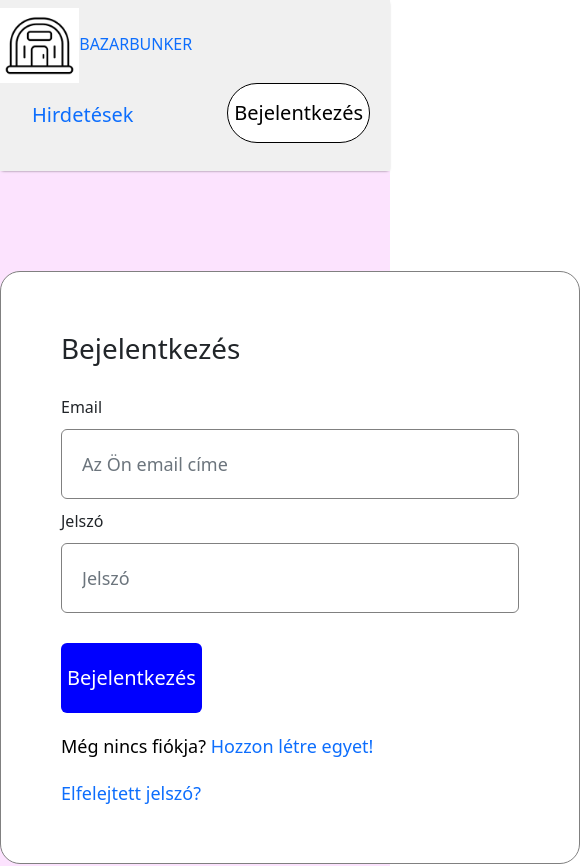
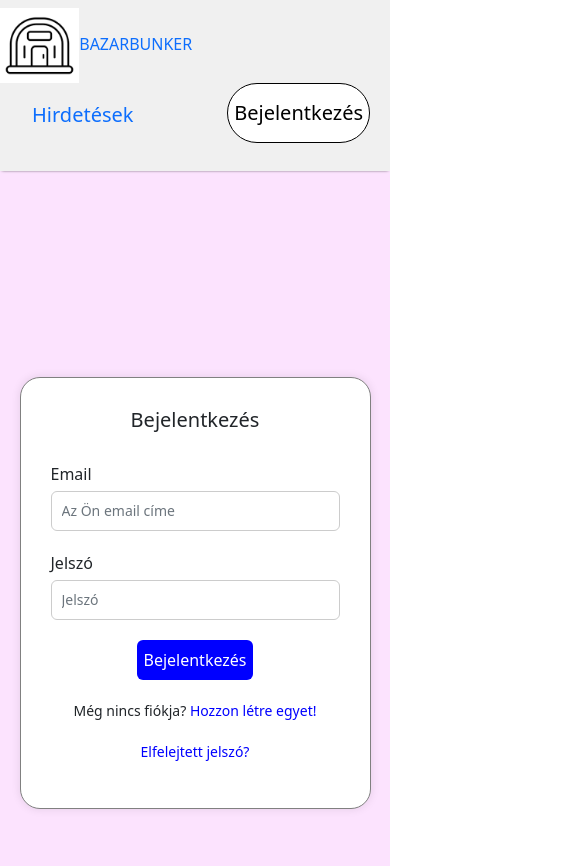
Before and after one commit to farkaslevente/14AA-D-BazarBunker, a React (Create React App) app in the folder frontend_new/: page /bejelentkezes in a window 390 px wide. Shown: the top 866 px of the page, 580 px wide, since content can reach past the window. Built offline with nearby package versions, Linux system fonts and the light colour scheme.

Commit message:
LoginPage is responsive

```diff
--- a/frontend_new/src/Pages/CSS/LoginPage.css
+++ b/frontend_new/src/Pages/CSS/LoginPage.css
@@ -1,78 +1,101 @@
 .loginpage {
     width: 100%;
-    height: 100%;
+    min-height: 100vh;
     background: #fce3fe;
-    padding-top: 100px;
-    padding-bottom: 100px;
+    padding-top: 50px;
+    padding-bottom: 50px;
+    display: flex;
+    justify-content: center;
+    align-items: center;
 }
 
 .login-container {
     width: 580px;
-    height: fit-content;
     background: white;
-    margin: auto;
     padding: 40px 60px;
     border: 1px solid gray;
     border-radius: 20px;
+    box-shadow: 0 0 10px rgba(0, 0, 0, 0.1);
 }
 
 .login-container h1 {
-    margin: 20px 0px;
+    margin-bottom: 20px;
+    text-align: center;
+    font-size: 24px;
 }
 
 .login-fields {
-    display: flex;
-    flex-direction: column;
-    gap: 10px;
     margin-top: 30px;
 }
 
+.login-fields label {
+    display: block;
+    margin-bottom: 5px;
+}
+
 .login-fields input {
-    height: 70px;
     width: 100%;
-    padding-left: 20px;
-    border: 1px solid gray;
-    outline: none;
-    color: black;
-    font-size: 18px;
-
+    height: 50px;
+    padding: 10px;
+    margin-bottom: 20px;
+    border: 1px solid #ccc;
+    border-radius: 5px;
+    font-size: 16px;
 }
 
 .login-container button {
     width: 100%;
-    height: 70px;
+    height: 50px;
+    background: blue;
     color: white;
-    background: blue;
-    margin-top: 30px;
     border: none;
-    font-size: 20px;
-    font-weight: 500;
+    border-radius: 5px;
+    font-size: 18px;
     cursor: pointer;
 }
 
 .login-signup {
     margin-top: 20px;
-    color: black;
-    font-size: 18px;
-    font-weight: 500;
+    font-size: 16px;
+    text-align: center;
 }
 
-.login-signup span {
+.login-signup a {
     color: blue;
-    font-weight: 600;
-}
-
-label {
-    font-weight: 500;
+    text-decoration: none;
 }
 
 .errors {
-    background: red;
-    border: 1px solid red;
-    border-radius: 10px;
-    margin-top: 10px;
-    font-style: italic;
-    font-weight: 600;
+    background: #ffcccc;
+    color: red;
+    padding: 10px;
+    border-radius: 5px;
     margin-top: 10px;
     text-align: center;
 }
+
+@media (max-width: 768px) {
+    .login-container {
+        width: 90%;
+        max-width: 400px;
+        padding: 30px;
+    }
+
+    .login-container h1 {
+        font-size: 20px;
+    }
+
+    .login-fields input {
+        height: 40px;
+        font-size: 14px;
+    }
+
+    .login-container button {
+        height: 40px;
+        font-size: 16px;
+    }
+
+    .login-signup {
+        font-size: 14px;
+    }
+}
--- a/frontend_new/src/Pages/LoginPage.jsx
+++ b/frontend_new/src/Pages/LoginPage.jsx
@@ -1,21 +1,20 @@
-import React, { useState } from 'react'
-import './CSS/LoginPage.css'
-import { useNavigate } from 'react-router-dom'
-import userservice from '../Services/userservice'
+import React, { useState } from 'react';
+import './CSS/LoginPage.css';
+import { useNavigate } from 'react-router-dom';
+import userservice from '../Services/userservice';
 import { jwtDecode } from "jwt-decode";
 
 export const LoginPage = () => {
-    const navigate = useNavigate()
+    const navigate = useNavigate();
 
     const [error, setError] = useState(null);
-
     const [email, setEmail] = useState('');
     const [password, setPassword] = useState('');
 
     const handleSubmit = async (e) => {
         e.preventDefault();
         try {
-            const resp = await userservice.login({ email: email, password: password })
+            const resp = await userservice.login({ email: email, password: password });
             const token = resp.data.token;
             const decoded = jwtDecode(token);
             const authEmail = decoded.payload.email;
@@ -44,7 +43,7 @@ export const LoginPage = () => {
         } catch (error) {
             setError("Hibás email cím vagy jelszó!");
         }
-    }
+    };
 
     return (
         <div className='loginpage'>
@@ -59,13 +58,13 @@ export const LoginPage = () => {
                         <input className='rounded' type="password" id='password' autoComplete='off' required placeholder='Jelszó' value={password} onChange={(e) => setPassword(e.target.value)} />
                     </div>
                     {error && <div className="errors">{error}</div>}
-                    <div>
+                    <div style={{textAlign: 'center'}}>
                         <button className='rounded' type='submit'>Bejelentkezés</button>
-                        <p className="login-signup">Még nincs fiókja? <a style={{ textDecoration: 'none' }} href='/regisztracio'>Hozzon létre egyet!</a></p>
-                        <p className="login-signup"><a style={{ textDecoration: 'none' }} href='/elfelejtettjelszo'>Elfelejtett jelszó?</a></p>
+                        <p className="login-signup">Még nincs fiókja? <a href='/regisztracio'>Hozzon létre egyet!</a></p>
+                        <p className="login-signup"><a href='/elfelejtettjelszo'>Elfelejtett jelszó?</a></p>
                     </div>
                 </form>
             </div>
         </div>
-    )
-}
+    );
+};
```
